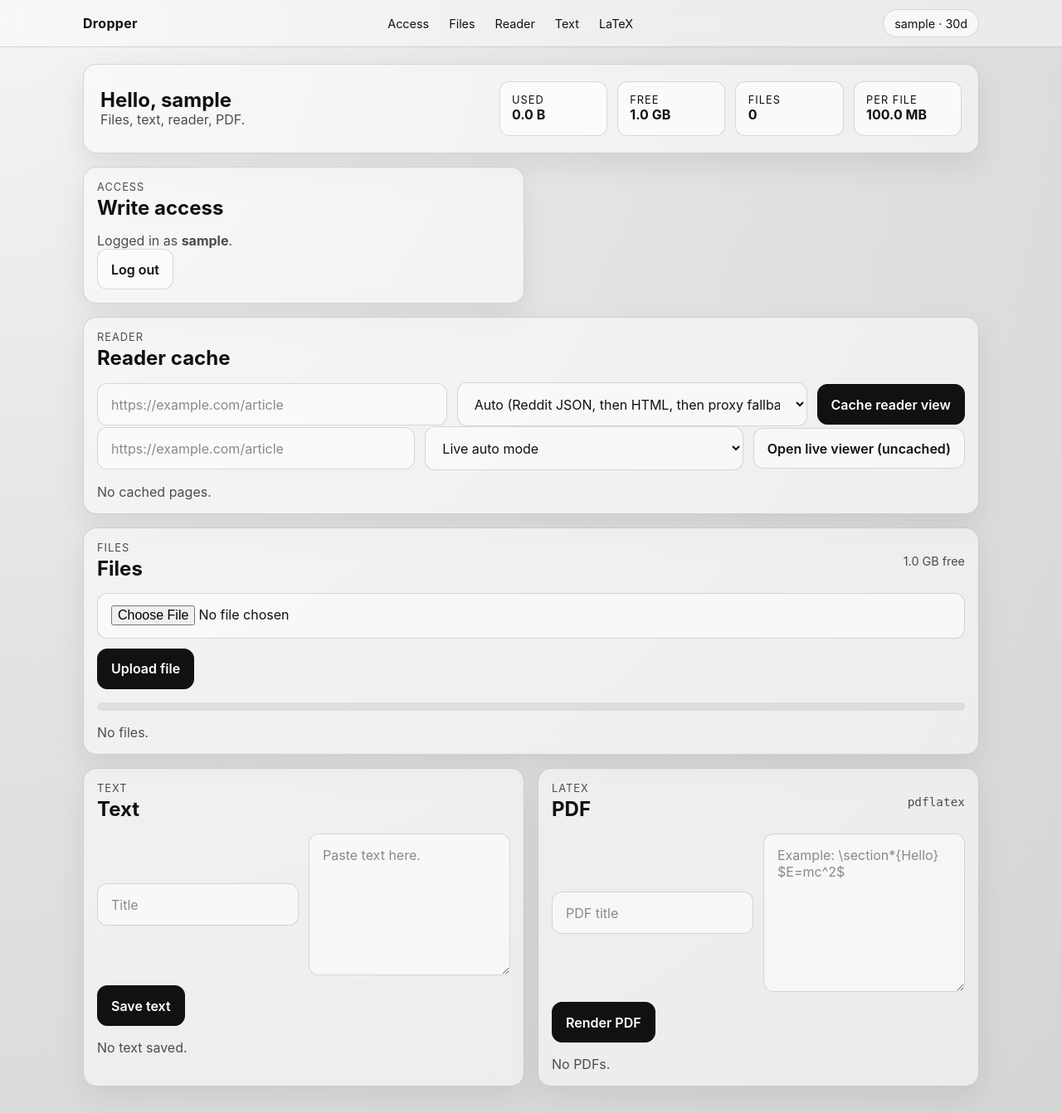
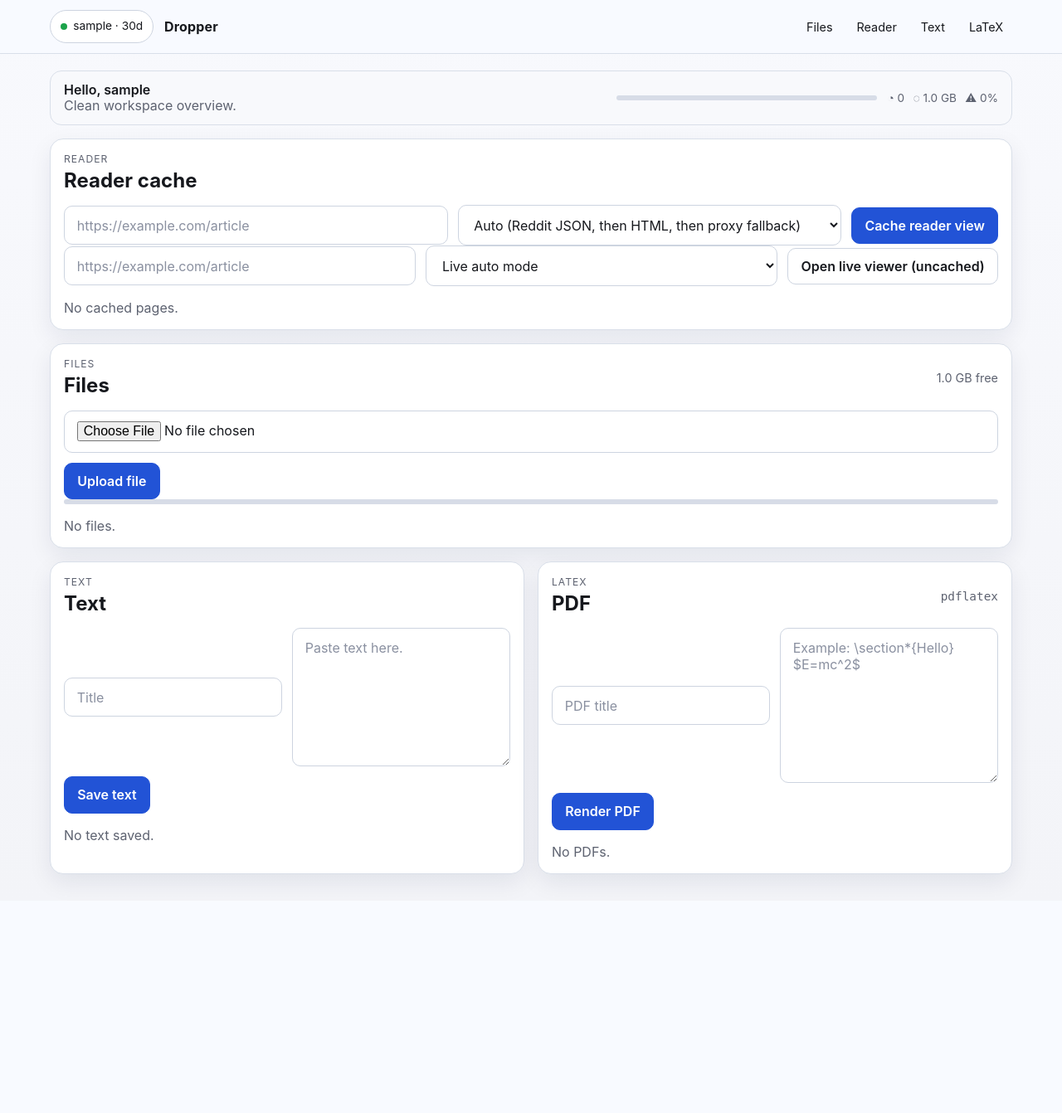
Before and after one commit to zof4/Research, a Flask app: page / in a window 1280 px wide. Shown: the whole page at 83% size. After the commit the page ends 1069 px from the top, so only its background shows below. Run offline with Flask 3, Linux system fonts and the light colour scheme; the visitor is signed in with stand-in values (Sample User, id 1).

Commit message:
Revamp desktop UI with cleaner header and compact account summary

```diff
--- a/static/style.css
+++ b/static/style.css
@@ -1,98 +1,94 @@
 :root {
   color-scheme: light;
   font-family: Inter, ui-sans-serif, system-ui, -apple-system, BlinkMacSystemFont, "Segoe UI", sans-serif;
-  --bg: #e8e8e8;
-  --surface: rgba(255, 255, 255, 0.52);
-  --surface-2: rgba(255, 255, 255, 0.64);
-  --surface-3: rgba(17, 17, 17, 0.08);
-  --text: #111111;
-  --muted: #4c4c4c;
-  --line: rgba(17, 17, 17, 0.15);
-  --accent: #111111;
-  --danger: #6a6a6a;
-  --success-bg: rgba(255, 255, 255, 0.6);
-  --error-bg: rgba(240, 240, 240, 0.7);
-  --shadow: 0 14px 36px rgba(0, 0, 0, 0.08);
+  --bg: #f3f4f8;
+  --surface: #ffffff;
+  --surface-soft: #f8f9fc;
+  --surface-2: #f2f4f8;
+  --text: #16181d;
+  --muted: #5d6270;
+  --line: #d9dfe9;
+  --line-strong: #cdd4e0;
+  --accent: #2253d6;
+  --danger: #c84d4d;
+  --shadow: 0 10px 28px rgba(13, 26, 58, 0.08);
 }
 
-* {
-  box-sizing: border-box;
+* { box-sizing: border-box; }
+html { scroll-behavior: smooth; }
+body {
+  margin: 0;
+  background: linear-gradient(180deg, #f8f9fd 0%, var(--bg) 100%);
+  color: var(--text);
+  min-height: 100dvh;
+  overflow-x: hidden;
 }
 
-html {
-  scroll-behavior: smooth;
-}
+body, input, textarea, button, select { font: inherit; }
+img { max-width: 100%; }
 
-body {
-  margin: 0;
-  background: radial-gradient(circle at top left, #f4f4f4 0%, #e2e2e2 45%, #d5d5d5 100%);
-  color: var(--text);
-  overflow-x: hidden;
-  min-height: 100dvh;
-}
-
-body,
-input,
-textarea,
-button,
-select {
-  font: inherit;
-}
-
-img {
-  max-width: 100%;
-}
-
-.container {
-  width: min(1080px, calc(100% - 2rem));
-  margin: 0 auto;
-}
+.container { width: min(1160px, calc(100% - 2rem)); margin: 0 auto; }
 
 .site-header {
   position: sticky;
   top: 0;
   z-index: 30;
   border-bottom: 1px solid var(--line);
-  background: rgba(255, 255, 255, 0.4);
+  background: rgba(248, 250, 255, 0.9);
   backdrop-filter: blur(12px);
 }
 
 .site-header-inner {
-  display: flex;
-  justify-content: space-between;
+  display: grid;
+  grid-template-columns: auto 1fr auto;
   align-items: center;
-  gap: 1rem;
-  flex-wrap: nowrap;
-  min-height: 56px;
-  padding: 0.5rem 0;
+  gap: 0.8rem;
+  min-height: 64px;
+  padding: 0.6rem 0;
 }
 
 .brand {
   color: var(--text);
   text-decoration: none;
   font-weight: 700;
-  letter-spacing: 0.02em;
+  letter-spacing: 0.01em;
 }
+
+.account-chip {
+  display: inline-flex;
+  align-items: center;
+  gap: 0.45rem;
+  min-height: 40px;
+  padding: 0.45rem 0.75rem;
+  border-radius: 999px;
+  border: 1px solid var(--line-strong);
+  background: var(--surface);
+  color: var(--text);
+  text-decoration: none;
+  font-size: 0.86rem;
+  line-height: 1;
+  white-space: nowrap;
+}
+
+.account-chip .dot {
+  width: 8px;
+  height: 8px;
+  border-radius: 50%;
+  background: #1ca34a;
+}
+
+.account-chip.muted .dot { background: #9aa2b2; }
 
 .top-nav {
   display: flex;
-  gap: 0.4rem;
-  flex-wrap: nowrap;
+  align-items: center;
+  justify-content: flex-end;
+  gap: 0.45rem;
+  min-width: 0;
   overflow-x: auto;
   scrollbar-width: none;
-  min-width: 0;
 }
-
-.top-nav::-webkit-scrollbar {
-  display: none;
-}
-
-.top-nav a {
-  white-space: nowrap;
-  padding: 0.25rem 0.55rem;
-  border-radius: 999px;
-  font-size: 0.9rem;
-}
+.top-nav::-webkit-scrollbar { display: none; }
 
 .top-nav a,
 .text-link,
@@ -101,33 +97,27 @@ img {
   text-decoration: none;
 }
 
-.top-nav a:hover,
-.text-link:hover,
-.button-link:hover {
-  opacity: 0.75;
+.top-nav a {
+  white-space: nowrap;
+  padding: 0.35rem 0.62rem;
+  border-radius: 10px;
+  font-size: 0.9rem;
+  border: 1px solid transparent;
 }
 
-.status-chip {
-  border: 1px solid var(--line);
-  border-radius: 999px;
-  padding: 0.45rem 0.8rem;
-  font-size: 0.9rem;
-  background: var(--surface-2);
+.top-nav a:hover {
+  border-color: var(--line-strong);
+  background: var(--surface);
 }
 
-.status-chip.muted {
-  color: var(--muted);
-}
+.page { padding: 1.25rem 0 2rem; }
+.login-page { min-height: calc(100dvh - 64px); display: grid; align-items: center; }
 
-.page {
-  padding: 1.25rem 0 2rem;
-  padding-bottom: calc(2rem + env(safe-area-inset-bottom));
-}
-
-.login-page {
-  min-height: calc(100dvh - 56px);
-  display: grid;
-  align-items: center;
+.card {
+  background: var(--surface);
+  border: 1px solid var(--line);
+  border-radius: 16px;
+  box-shadow: var(--shadow);
 }
 
 .login-card {
@@ -137,51 +127,17 @@ img {
   display: grid;
   gap: 0.9rem;
 }
-
-.login-card h1 {
-  margin: 0;
-  text-align: center;
-}
-
-.card {
-  background: var(--surface);
-  border: 1px solid var(--line);
-  border-radius: 16px;
-  box-shadow: var(--shadow);
-  backdrop-filter: blur(12px);
-}
+.login-card h1 { margin: 0; text-align: center; }
 
 .intro-card {
-  display: grid;
+  display: flex;
+  align-items: center;
+  justify-content: space-between;
   gap: 1rem;
-  padding: 1.25rem;
-}
-
-
-.intro-card {
-  grid-template-columns: 1fr;
-}
-
-.adaptive-auth-form {
-  display: grid;
-  gap: 0.75rem;
-}
-
-.adaptive-auth-form input,
-.adaptive-auth-form button {
-  width: 100%;
-}
-
-.owner-picker {
-  margin-top: 0.25rem;
-}
-
-.admin-user-tools {
-  margin-top: 1rem;
-  border-top: 1px solid var(--line);
-  padding-top: 0.9rem;
-  display: grid;
-  gap: 0.75rem;
+  padding: 0.8rem 1rem;
+  border-radius: 14px;
+  background: var(--surface-soft);
+  border: 1px solid var(--line);
 }
 
 .intro-copy h1,
@@ -189,9 +145,10 @@ img {
 .item-card h3,
 .reader-header h1 {
   margin: 0;
-  line-height: 1.1;
+  line-height: 1.15;
 }
 
+.intro-copy h1 { font-size: 1rem; font-weight: 600; }
 .intro-copy p,
 .section-kicker,
 .helper-text,
@@ -206,49 +163,51 @@ img {
 }
 
 .stats-grid {
-  display: grid;
-  grid-template-columns: repeat(2, minmax(0, 1fr));
+  display: flex;
+  align-items: center;
   gap: 0.75rem;
+  min-width: min(460px, 60%);
 }
 
-.stat-box {
-  padding: 0.9rem;
-  border: 1px solid var(--line);
-  border-radius: 12px;
-  background: var(--surface-2);
+.storage-meter {
+  position: relative;
+  flex: 1;
+  height: 6px;
+  border-radius: 999px;
+  overflow: hidden;
+  background: #d7dce7;
+}
+.storage-meter span {
+  display: block;
+  height: 100%;
+  background: linear-gradient(90deg, #d44242 0%, #e17d2f 48%, #4c78e3 100%);
 }
 
-.stat-label,
+.mini-metrics {
+  display: inline-flex;
+  align-items: center;
+  gap: 0.65rem;
+  font-size: 0.85rem;
+  color: #7a5870;
+  white-space: nowrap;
+}
+
+.metric-pill {
+  display: inline-flex;
+  align-items: center;
+  gap: 0.3rem;
+  color: var(--muted);
+}
+
+.dashboard-grid { display: grid; gap: 1rem; margin-top: 1rem; }
+.section-card { padding: 1rem; }
+
 .section-kicker {
   display: block;
-  font-size: 0.8rem;
+  margin-bottom: 0.3rem;
+  font-size: 0.76rem;
+  letter-spacing: 0.08em;
   text-transform: uppercase;
-  letter-spacing: 0.08em;
-}
-
-.section-kicker {
-  margin-bottom: 0.3rem;
-}
-
-.item-badge {
-  display: inline-block;
-  margin-left: 0.4rem;
-  padding: 0.1rem 0.45rem;
-  border: 1px solid var(--line);
-  border-radius: 999px;
-  font-size: 0.72rem;
-  color: var(--muted);
-  vertical-align: middle;
-}
-
-.dashboard-grid {
-  display: grid;
-  gap: 1rem;
-  margin-top: 1rem;
-}
-
-.section-card {
-  padding: 1rem;
 }
 
 .section-head {
@@ -259,34 +218,14 @@ img {
   gap: 1rem;
   margin-bottom: 1rem;
 }
-
-.section-note {
-  color: var(--muted);
-  font-size: 0.9rem;
-}
-
-.section-head-meta {
-  display: flex;
-  align-items: center;
-  gap: 0.75rem;
-  flex-wrap: wrap;
-}
-
-.section-head-action {
-  gap: 0;
-}
+.section-note { color: var(--muted); font-size: 0.9rem; }
+.section-head-meta { display: flex; align-items: center; gap: 0.75rem; flex-wrap: wrap; }
+.section-head-action { gap: 0; }
 
 .stack-form,
 .inline-form,
-.action-row {
-  display: flex;
-  flex-direction: column;
-  gap: 0.75rem;
-}
-
-.inline-form {
-  margin: 0;
-}
+.action-row { display: flex; flex-direction: column; gap: 0.75rem; }
+.inline-form { margin: 0; }
 
 input[type="file"],
 input[type="password"],
@@ -294,28 +233,18 @@ input[type="text"],
 textarea,
 select {
   width: 100%;
-  border-radius: 12px;
-  border: 1px solid var(--line);
-  background: var(--surface);
+  border-radius: 10px;
+  border: 1px solid var(--line-strong);
+  background: #fff;
   color: var(--text);
-  padding: 0.9rem 1rem;
+  padding: 0.78rem 0.92rem;
   outline: none;
 }
-
-textarea {
-  min-height: 7.5rem;
-  resize: vertical;
-}
-
-input::placeholder,
-textarea::placeholder {
-  color: #8a8a8a;
-}
-
-input:focus,
-textarea:focus,
-select:focus {
-  border-color: #999999;
+textarea { min-height: 7.5rem; resize: vertical; }
+input::placeholder, textarea::placeholder { color: #8a90a0; }
+input:focus, textarea:focus, select:focus {
+  border-color: var(--accent);
+  box-shadow: 0 0 0 3px rgba(34, 83, 214, 0.13);
 }
 
 button,
@@ -323,61 +252,49 @@ button,
   display: inline-flex;
   justify-content: center;
   align-items: center;
-  gap: 0.5rem;
-  min-height: 46px;
-  padding: 0.85rem 1rem;
-  border-radius: 12px;
-  border: 1px solid var(--text);
-  background: var(--text);
-  color: #ffffff;
+  gap: 0.45rem;
+  min-height: 40px;
+  padding: 0.7rem 0.95rem;
+  border-radius: 10px;
+  border: 1px solid var(--accent);
+  background: var(--accent);
+  color: #fff;
   font-weight: 600;
   cursor: pointer;
   text-decoration: none;
 }
+.secondary-button { background: #fff; color: var(--text); border-color: var(--line-strong); }
+.delete-button { background: #fff5f5; color: #b23e3e; border-color: #efc7c7; }
+.block-button { width: 100%; }
 
-.secondary-button {
-  background: var(--surface);
-  color: var(--text);
-  border-color: var(--line);
-}
-
-.delete-button {
-  background: var(--surface-3);
-  color: var(--text);
-  border-color: var(--line);
-}
-
-.block-button {
-  width: 100%;
-}
-
-.flash-stack {
-  display: grid;
-  gap: 0.7rem;
-  margin-bottom: 1rem;
-}
-
+.flash-stack { display: grid; gap: 0.7rem; margin-bottom: 1rem; }
 .flash-message {
   border-radius: 12px;
   padding: 0.9rem 1rem;
   border: 1px solid var(--line);
-  background: var(--surface-2);
+  background: #fff;
 }
 
-.item-stack {
-  display: grid;
-  gap: 0.8rem;
-  margin-top: 1rem;
-}
-
+.item-stack { display: grid; gap: 0.8rem; margin-top: 1rem; }
 .item-card {
   display: grid;
   gap: 0.75rem;
   padding: 0.95rem;
   border: 1px solid var(--line);
   border-radius: 12px;
-  background: var(--surface);
+  background: #fff;
   min-width: 0;
+}
+
+.item-badge {
+  display: inline-block;
+  margin-left: 0.4rem;
+  padding: 0.1rem 0.45rem;
+  border: 1px solid var(--line-strong);
+  border-radius: 999px;
+  font-size: 0.72rem;
+  color: var(--muted);
+  vertical-align: middle;
 }
 
 .item-head,
@@ -389,66 +306,43 @@ button,
   min-width: 0;
   flex-wrap: wrap;
 }
-
-.row-main {
-  min-width: 0;
-}
+.row-main { min-width: 0; }
 
 .history-pre {
   margin: 0;
   white-space: pre-wrap;
   overflow-wrap: anywhere;
   padding: 0.85rem;
-  border-radius: 14px;
+  border-radius: 12px;
   background: var(--surface-2);
   border: 1px solid var(--line);
 }
 
-.source-details {
+.source-details { border-top: 1px solid var(--line); padding-top: 0.75rem; }
+.source-details summary { cursor: pointer; }
+
+.admin-user-tools {
+  margin-top: 1rem;
   border-top: 1px solid var(--line);
-  padding-top: 0.75rem;
+  padding-top: 0.9rem;
+  display: grid;
+  gap: 0.75rem;
 }
 
-.source-details summary {
-  cursor: pointer;
-}
-
-.storage-meter {
-  position: relative;
-  width: 100%;
-  height: 10px;
-  margin-top: 1rem;
-  overflow: hidden;
-  border-radius: 999px;
-  background: var(--surface-3);
-}
-
-.storage-meter span {
-  display: block;
-  height: 100%;
-  background: #111111;
-}
-
-.reader-shell {
-  background: radial-gradient(circle at top left, #f4f4f4 0%, #e2e2e2 45%, #d5d5d5 100%);
-}
-
+.reader-shell { background: linear-gradient(180deg, #f8f9fd 0%, var(--bg) 100%); }
 .topbar {
   border-bottom: 1px solid var(--line);
-  background: rgba(255, 255, 255, 0.5);
+  background: rgba(248, 250, 255, 0.92);
   backdrop-filter: blur(10px);
 }
-
 .topbar-inner {
   display: flex;
   justify-content: space-between;
   align-items: center;
   gap: 1rem;
-  flex-wrap: nowrap;
   min-height: 56px;
   padding: 0.5rem 0;
 }
-
 .eyebrow {
   margin: 0 0 0.35rem;
   color: var(--muted);
@@ -456,26 +350,10 @@ button,
   letter-spacing: 0.08em;
   font-size: 0.8rem;
 }
-
-.content-shell {
-  padding: 1rem 0 2rem;
-}
-
-.reader-frame {
-  padding: 1.1rem;
-}
-
-.reader-header {
-  display: grid;
-  gap: 1rem;
-  margin-bottom: 1.25rem;
-}
-
-.reader-content {
-  font-size: 1rem;
-  line-height: 1.7;
-  min-width: 0;
-}
+.content-shell { padding: 1rem 0 2rem; }
+.reader-frame { padding: 1.1rem; }
+.reader-header { display: grid; gap: 1rem; margin-bottom: 1.25rem; }
+.reader-content { font-size: 1rem; line-height: 1.7; min-width: 0; }
 
 .reader-content h1,
 .reader-content h2,
@@ -486,33 +364,22 @@ button,
   margin-top: 1.5rem;
   margin-bottom: 0.6rem;
 }
-
 .reader-content h1:first-child,
 .reader-content h2:first-child,
-.reader-content h3:first-child {
-  margin-top: 0;
-}
+.reader-content h3:first-child { margin-top: 0; }
 
-.reader-content a {
-  color: var(--text);
-  text-decoration: underline;
-}
-
+.reader-content a { color: var(--accent); text-decoration: underline; }
 .reader-content blockquote,
 .reader-comment,
 .reader-post {
   margin: 1rem 0;
   padding: 0.9rem 1rem;
-  border-radius: 14px;
+  border-radius: 12px;
   background: var(--surface-2);
   border: 1px solid var(--line);
 }
-
 .reader-content pre,
-.reader-content code {
-  font-family: ui-monospace, SFMono-Regular, Menlo, Consolas, monospace;
-}
-
+.reader-content code { font-family: ui-monospace, SFMono-Regular, Menlo, Consolas, monospace; }
 .reader-content pre {
   padding: 0.9rem;
   overflow-x: auto;
@@ -530,68 +397,44 @@ button,
   word-break: break-word;
 }
 
-@media (max-width: 759px) {
-  .top-nav a {
-    padding: 0.2rem 0.45rem;
-    font-size: 0.82rem;
+@media (max-width: 900px) {
+  .site-header-inner {
+    grid-template-columns: 1fr;
+    gap: 0.65rem;
+    padding: 0.65rem 0;
   }
 
-  .status-chip {
-    margin-left: auto;
-    padding: 0.35rem 0.55rem;
-    font-size: 0.8rem;
+  .top-nav { justify-content: flex-start; }
+
+  .intro-card {
+    flex-direction: column;
+    align-items: flex-start;
   }
+
+  .stats-grid {
+    width: 100%;
+    min-width: 0;
+  }
+
+  .mini-metrics { margin-left: auto; }
+}
+
+@media (max-width: 759px) {
+  .top-nav a { padding: 0.25rem 0.5rem; font-size: 0.82rem; }
 }
 
 .reader-kicker,
 .reader-comment-meta,
-.reader-inline-link {
-  font-size: 0.9rem;
-  color: var(--muted);
-}
-
-.reader-replies {
-  display: grid;
-  gap: 0.75rem;
-  margin-top: 0.85rem;
-}
-
-.depth-1 {
-  margin-left: 0.65rem;
-}
-
-.depth-2 {
-  margin-left: 1.25rem;
-}
+.reader-inline-link { font-size: 0.9rem; color: var(--muted); }
+.reader-replies { display: grid; gap: 0.75rem; margin-top: 0.85rem; }
+.depth-1 { margin-left: 0.65rem; }
+.depth-2 { margin-left: 1.25rem; }
 
 @media (min-width: 760px) {
-  .stats-grid {
-    grid-template-columns: repeat(4, minmax(0, 1fr));
-  }
-
-  .dashboard-grid {
-    grid-template-columns: repeat(2, minmax(0, 1fr));
-  }
-
-  .intro-card {
-    grid-template-columns: minmax(0, 1fr) minmax(0, 1.2fr);
-    align-items: center;
-  }
-
-  .adaptive-auth-form {
-    grid-template-columns: minmax(0, 1fr) minmax(0, 1fr) auto;
-    align-items: end;
-  }
-
-  .adaptive-auth-form .block-button {
-    width: auto;
-    min-width: 120px;
-  }
+  .dashboard-grid { grid-template-columns: repeat(2, minmax(0, 1fr)); }
 
   .reader-card,
-  .files-card {
-    grid-column: 1 / -1;
-  }
+  .files-card { grid-column: 1 / -1; }
 
   .stack-form,
   .action-row {
@@ -603,13 +446,9 @@ button,
   .stack-form textarea,
   .stack-form input[type="text"],
   .stack-form input[type="password"],
-  .stack-form select {
-    flex: 1 1 240px;
-  }
+  .stack-form select { flex: 1 1 240px; }
 
-  .stack-form .block-button {
-    width: auto;
-  }
+  .stack-form .block-button { width: auto; }
 
   .reader-header {
     grid-template-columns: minmax(0, 1fr) auto;
--- a/templates/index.html
+++ b/templates/index.html
@@ -9,23 +9,26 @@
   <body>
     <header class="site-header">
       <div class="container site-header-inner">
+        {% if is_authenticated %}
+        <a class="account-chip" href="{{ url_for('access_page') }}" data-async-nav aria-label="Open account panel">
+          <span class="dot" aria-hidden="true"></span>
+          {% if is_admin %}Admin{% else %}{{ current_username }}{% endif %} · {{ login_days }}d
+        </a>
+        {% else %}
+        <span class="account-chip muted" aria-label="Read only">
+          <span class="dot" aria-hidden="true"></span>
+          Read only
+        </span>
+        {% endif %}
+
         <a class="brand" href="{{ url_for('index') }}" data-async-nav>Dropper</a>
 
         <nav class="top-nav" aria-label="Sections">
-          <a href="{{ url_for('access_page') }}" data-async-nav>Access</a>
           <a href="{{ url_for('files_page') }}" data-async-nav>Files</a>
           <a href="{{ url_for('reader_page') }}" data-async-nav>Reader</a>
           <a href="{{ url_for('text_page') }}" data-async-nav>Text</a>
           <a href="{{ url_for('latex_page') }}" data-async-nav>LaTeX</a>
         </nav>
-
-        {% if is_authenticated %}
-        <span class="status-chip">
-          {% if is_admin %}Admin{% else %}{{ current_username }}{% endif %} · {{ login_days }}d
-        </span>
-        {% else %}
-        <span class="status-chip muted">Read only</span>
-        {% endif %}
       </div>
     </header>
 
@@ -41,45 +44,26 @@
       {% endwith %}
 
       {% if is_authenticated %}
-      <section class="card intro-card">
+      <section class="intro-card" aria-label="Workspace summary">
         <div class="intro-copy">
           <h1>Hello, {{ current_username }}</h1>
-          <p>Files, text, reader, PDF.</p>
+          <p>Clean workspace overview.</p>
         </div>
 
-        <div class="stats-grid">
-          <div class="stat-box">
-            <span class="stat-label">Used</span>
-            <strong>{{ human_size(storage.total_bytes) }}</strong>
+        <div class="stats-grid" aria-hidden="true">
+          <div class="storage-meter">
+            <span style="width: {{ '%.2f'|format(storage.usage_percent) }}%"></span>
           </div>
-          <div class="stat-box">
-            <span class="stat-label">Free</span>
-            <strong>{% if storage.has_limit %}{{ human_size(storage.remaining_bytes) }}{% else %}Unlimited{% endif %}</strong>
-          </div>
-          <div class="stat-box">
-            <span class="stat-label">Files</span>
-            <strong>{{ files|length }}</strong>
-          </div>
-          <div class="stat-box">
-            <span class="stat-label">Per file</span>
-            <strong>{{ human_size(storage.max_upload_bytes) }}</strong>
+          <div class="mini-metrics">
+            <span class="metric-pill">◔ {{ files|length }}</span>
+            <span class="metric-pill">◌ {% if storage.has_limit %}{{ human_size(storage.remaining_bytes) }}{% else %}∞{% endif %}</span>
+            <span class="metric-pill">⚠ {{ storage.usage_percent|round(0, 'floor')|int }}%</span>
           </div>
         </div>
-        {% if is_admin %}
-        <form method="get" action="{{ url_for(active_page ~ '_page') if active_page != 'home' else url_for('index') }}" class="stack-form owner-picker" data-async>
-          <label for="owner-select" class="section-kicker">Working in user space</label>
-          <select id="owner-select" name="owner">
-            {% for username in manageable_users %}
-            <option value="{{ username }}" {% if username == selected_owner %}selected{% endif %}>{{ username }}</option>
-            {% endfor %}
-          </select>
-          <button type="submit" class="secondary-button">Switch</button>
-        </form>
-        {% endif %}
       </section>
 
       <div class="dashboard-grid">
-        {% if active_page in ['home', 'access'] %}
+        {% if active_page == 'access' %}
         <section class="card section-card access-card">
           <div class="section-head">
             <div>
@@ -96,6 +80,15 @@
             </form>
 
             {% if is_admin %}
+            <form method="get" action="{{ url_for(active_page ~ '_page') if active_page != 'home' else url_for('index') }}" class="stack-form owner-picker" data-async>
+              <label for="owner-select" class="section-kicker">Working in user space</label>
+              <select id="owner-select" name="owner">
+                {% for username in manageable_users %}
+                <option value="{{ username }}" {% if username == selected_owner %}selected{% endif %}>{{ username }}</option>
+                {% endfor %}
+              </select>
+              <button type="submit" class="secondary-button">Switch</button>
+            </form>
             <div class="admin-user-tools">
               <p class="helper-text">Admin controls for user logins.</p>
               <form method="post" action="{{ url_for('admin_create_user') }}" class="stack-form" data-async>
```
